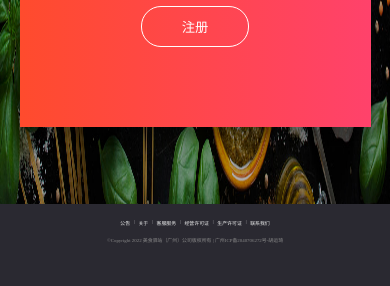
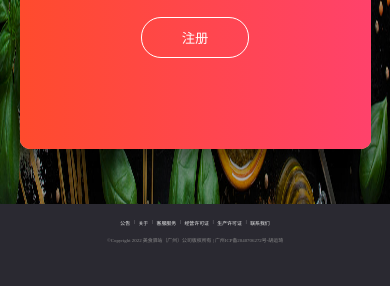
Before and after one commit to studio-hu/h5_pro, a plain HTML site: page login.html in a window 390 px wide. Shown: the part 640-926 px from the top of the page. Drawn offline with Linux system fonts and the light colour scheme.

Commit message:
fourth commit

```diff
--- a/css/login.css
+++ b/css/login.css
@@ -58,7 +58,7 @@ button:active {
     background-color: #ffffff;
     box-shadow: 0 14px 28px rgba(0, 0, 0, 0.25), 0 10px 10px rgba(0, 0, 0, 0.20);
     border-radius: 10px;
-    /* overflow: hidden; */
+    overflow: hidden;
 }
 
 .form-container {
@@ -104,8 +104,9 @@ button:active {
     width: 50%;
     height: 100%;
     right: 0;
+    /* border-radius: 10px; */
     z-index: 100;
-    /* overflow: hidden; */
+    overflow: hidden;
     transition: .6s ease-in-out;
 }
 
@@ -198,7 +199,7 @@ button:active {
     }
     .container {
         width: 90%;
-        height: 70%;
+        height: 75%;
         border-radius: 10px;
         margin-top: 100px;
     }
```
